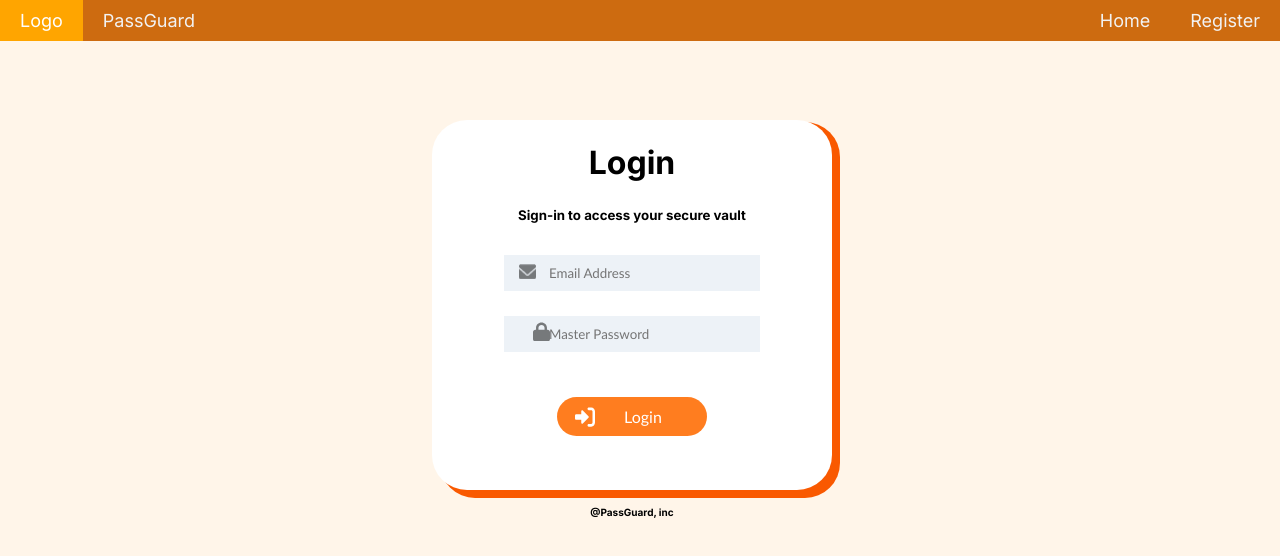
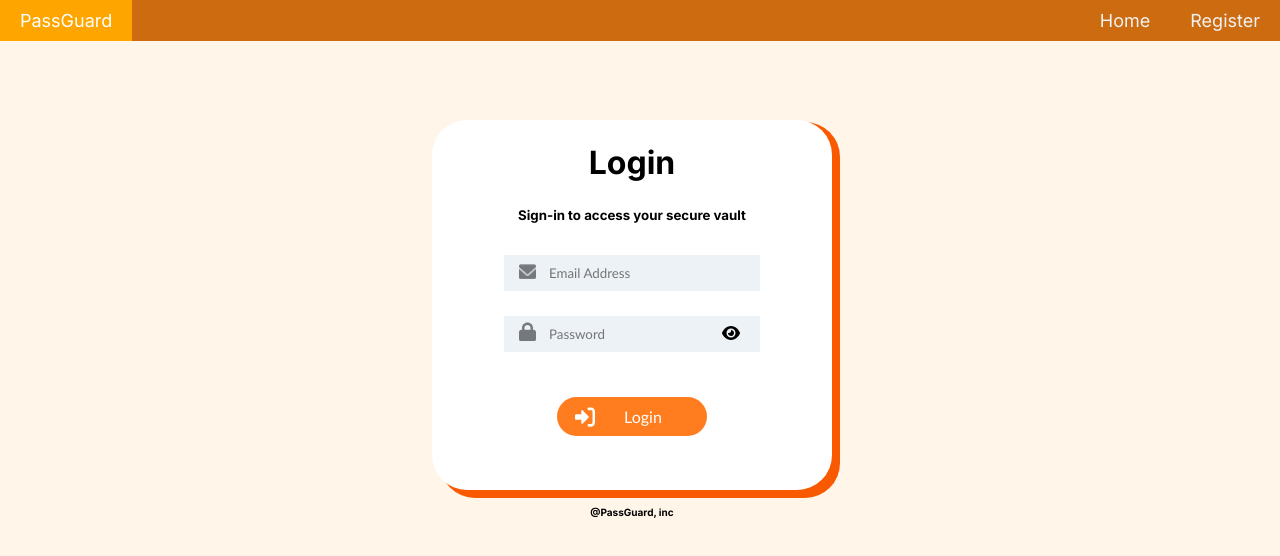
Before and after one commit to haekal-alg/PassGuard, a React (Create React App) app in the folder client/: page /login in a window 1280 px wide. Shown: the top 556 px of the page. Built offline with nearby package versions, Linux system fonts and the light colour scheme.

Commit message:
add hide & show password, fix UI vault secure notes

```diff
--- a/client/package.json
+++ b/client/package.json
@@ -3,6 +3,9 @@
 	"version": "0.1.0",
 	"private": true,
 	"dependencies": {
+		"@fortawesome/fontawesome-svg-core": "^6.2.1",
+		"@fortawesome/free-solid-svg-icons": "^6.2.1",
+		"@fortawesome/react-fontawesome": "^0.2.0",
 		"@testing-library/jest-dom": "^5.11.6",
 		"@testing-library/react": "^11.2.2",
 		"@testing-library/user-event": "^12.5.0",
@@ -13,6 +16,7 @@
 		"generate-password": "^1.7.0",
 		"react": "^18.0.0",
 		"react-dom": "^18.0.0",
+		"react-hook-form": "^7.40.0",
 		"react-router-dom": "^6.4.3",
 		"react-scripts": "4.0.1",
 		"react-toastify": "^9.0.0",
--- a/client/src/components/LoginPage.css
+++ b/client/src/components/LoginPage.css
@@ -1,9 +1,7 @@
-@import url("https://fonts.googleapis.com/css?family=inter:700");
-
 body {
   background-color: #FFF5E9;
   position: relative;
-  font-family: 'Inter', sans-serif;
+  font-family: 'Trebuchet MS', 'Lucida Sans Unicode', 'Lucida Grande', 'Lucida Sans', Arial, sans-serif;
 }
 
 .topnavMain {
@@ -93,7 +91,7 @@ label[id=emailLogin]:before {
 label[id=passwordLogin]:before {
   content: "";
   position: absolute;
-  right:210px;
+  right:224px;
   top: 45px;
   width: 17px;
   height: 19px;
@@ -161,3 +159,14 @@ label[id=passwordLogin] {
   font-size: x-small;
   font-weight: 600;
 }
+
+i {
+  position: absolute;
+  top: 70%;
+  right: 20px;
+}
+
+i:hover {
+  color: #e8690f;
+  cursor: pointer;
+}
--- a/client/src/components/LoginPage.js
+++ b/client/src/components/LoginPage.js
@@ -1,11 +1,13 @@
-// import styled, { css } from "styled-components";
 import React, { useRef, useState, useContext } from "react";
 import { useNavigate } from "react-router-dom";
 import { toast } from "react-toastify";
-import AuthContext from '../store/auth-context';
+import AuthContext from "../store/auth-context";
 import "react-toastify/dist/ReactToastify.css";
 import "./LoginPage.css";
+import { FontAwesomeIcon } from "@fortawesome/react-fontawesome";
+import { faEye} from "@fortawesome/free-solid-svg-icons";
 
+const eye = < FontAwesomeIcon icon={faEye} display={false} />;
 const cipher = require("../libs/cipher");
 
 function LoginPage() {
@@ -13,15 +15,24 @@ function LoginPage() {
 	const inputMasterPassword = useRef(null);
 	const navigate = useNavigate();
 
-    const authCtx = useContext(AuthContext);
+	const authCtx = useContext(AuthContext);
+	const [isLoading, setIsLoading] = useState(false);
 
-	const [ isLoading, setIsLoading ] = useState(false);
+	// Hide & show password
+	const [passwordShown, setPasswordShown] = useState(false);
+	const togglePasswordVisiblity = () => {
+		setPasswordShown(passwordShown ? false : true);
+	};
 
 	async function loginHandler() {
 		/* Input validation */
 		if (inputEmail.current.value === "") {
 			inputEmail.current.focus();
-			if (/^\w+([-]?\w+)*@\w+([-]?\w+)*(\.\w{2,3})+$/.test(inputEmail.current.value)) {
+			if (
+				/^\w+([-]?\w+)*@\w+([-]?\w+)*(\.\w{2,3})+$/.test(
+					inputEmail.current.value
+				)
+			) {
 				alert("Please enter a valid email address");
 				return;
 			}
@@ -46,11 +57,17 @@ function LoginPage() {
 		const emailField = inputEmail.current.value;
 		const masterPassField = inputMasterPassword.current.value;
 
-		const masterPasswordKey = cipher.hashDataWithSalt(masterPassField, emailField);
-		const masterPasswordHash = cipher.hashDataWithSalt(masterPassField, masterPasswordKey);
+		const masterPasswordKey = cipher.hashDataWithSalt(
+			masterPassField,
+			emailField
+		);
+		const masterPasswordHash = cipher.hashDataWithSalt(
+			masterPassField,
+			masterPasswordKey
+		);
 
 		/* Send data to server */
-		const response = await fetch("http://localhost:8080/api/login", {
+		const response = await fetch("http://localhost:5432/api/login", {
 			method: "POST",
 			body: JSON.stringify({
 				email: emailField,
@@ -75,10 +92,9 @@ function LoginPage() {
 	return (
 		<div className="body">
 			<div className="topnavMain">
-				<a href="#Logo">Logo</a>
-				<a href="#PassGuard">PassGuard</a>
+				<a href="/">PassGuard</a>
 				<div className="topnav-rightMain">
-					<a href="#Home">Home</a>
+					<a href="/">Home</a>
 					<a href="/register">Register</a>
 				</div>
 			</div>
@@ -96,19 +112,20 @@ function LoginPage() {
 					</label>
 					<label id="passwordLogin">
 						<input
-							autoComplete="off"
-							type="text"
-							placeholder="Master Password"
 							ref={inputMasterPassword}
+							placeholder="Password"
+							name="password"
+							type={passwordShown ? "text" : "password"}
 						/>
+						<i onClick={togglePasswordVisiblity}>{eye}</i>{" "}
 					</label>
 					<div>
 						<input
 							type="button"
-							value={(isLoading) ? "Logging in..." : "Login"}
-							className={(isLoading) ? "loginButtonLoading" : "loginButton"}
+							value={isLoading ? "Logging in..." : "Login"}
+							className={isLoading ? "loginButtonLoading" : "loginButton"}
 							onClick={loginHandler}
-							disabled={(isLoading) ? true : false}
+							disabled={isLoading ? true : false}
 						/>
 					</div>
 					<p className="copyrightLogin">@PassGuard, inc</p>
--- a/client/src/components/Popup.css
+++ b/client/src/components/Popup.css
@@ -66,4 +66,6 @@
 #message {
   width:400px;
   height:90px;
+  resize: none;
+  padding: 7px;
 }
--- a/client/src/components/RegisterPage.css
+++ b/client/src/components/RegisterPage.css
@@ -31,7 +31,7 @@ body {
 
 .main {
 	width: 400px;
-	height: 410px;
+	height: 430px;
 	position: absolute;
 	top: 10%;
 	left: 50%;
@@ -42,7 +42,7 @@ body {
 
 .efek {
 	width: 400px;
-	height: 414px;
+	height: 440px;
 	position: absolute;
 	top: -30%;
 	left: 48%;
@@ -89,8 +89,8 @@ label[id="email"]:before {
 label[id="master_password"]:before {
 	content: "";
 	position: absolute;
-  right: 210px;
-  top: 43px;
+	right: 224px;
+	top: 46px;
 	width: 17px;
 	height: 19px;
 	background: url("./resource/gembok_icon.svg");
@@ -102,19 +102,20 @@ label[id="retypeMaster_password"]:before {
 	width: 17px;
 	height: 19px;
 	left: 15px;
-  top: 2px;
+	top: 1px;
 	background: url("./resource/gembok_icon.svg");
 }
 
 label[id="retypeMaster_password"] {
 	bottom: 12px;
+	left: 10px;
 }
 
 label[id="username"]:before {
 	content: "";
 	position: absolute;
-  right: 210px;
-  top: 43px;
+	right: 224px;
+	top: 46px;
 	width: 17px;
 	height: 19px;
 	background: url("./resource/human_icon.svg");
@@ -122,8 +123,8 @@ label[id="username"]:before {
 
 .forgot {
 	position: inherit;
-  bottom: 60px;
-  left: 82px;
+	bottom: 85px;
+	left: 75px;
 	font-weight: 600;
 	font-size: 10px;
 	color: black;
@@ -171,6 +172,28 @@ label[id="username"]:before {
 
 #passwordStrengthMeter {
 	position: inherit;
-	left: 80px;
+	left: 70px;
 	bottom: 15px;
 }
+
+i {
+  position: absolute;
+  top: 70%;
+  right: 20px;
+}
+
+i:hover {
+  color: #e8690f;
+  cursor: pointer;
+}
+
+.eyeRetype {
+  position: inherit;
+  top: 0%;
+  right: 38px;
+}
+
+.eyeRetype:hover {
+  color: #e8690f;
+  cursor: pointer;
+}
--- a/client/src/components/RegisterPage.js
+++ b/client/src/components/RegisterPage.js
@@ -2,10 +2,12 @@ import React, { useRef, useState } from "react";
 import { useNavigate } from "react-router-dom";
 import { toast } from "react-toastify";
 import "react-toastify/dist/ReactToastify.css";
-
 import PasswordStrengthMeter from "./PasswordStrengthMeter";
 import "./RegisterPage.css";
+import { FontAwesomeIcon } from "@fortawesome/react-fontawesome";
+import { faEye} from "@fortawesome/free-solid-svg-icons";
 
+const eye = < FontAwesomeIcon icon={faEye} display={false} />;
 const cipher = require("../libs/cipher");
 
 function RegisterPage() {
@@ -15,8 +17,13 @@ function RegisterPage() {
 	const inputUsername = useRef(null);
 	const inputMasterPassword = useRef(null);
 	const inputMasterPasswordRetype = useRef(null);
+  	const [ isLoading, setIsLoading ] = useState(false);
 
-  const [ isLoading, setIsLoading ] = useState(false);
+	// Hide & show password
+	const [passwordShown, setPasswordShown] = useState(false);
+	const togglePasswordVisiblity = () => {
+	  setPasswordShown(passwordShown ? false : true);
+	};
 
 	async function createAccountHandler() {
 		var validRegex = /^[a-zA-Z0-9.!#$%&'*+/=?^_`{|}~-]+@[a-zA-Z0-9-]+(?:\.[a-zA-Z0-9-]+)*$/;
@@ -82,7 +89,7 @@ function RegisterPage() {
 			iv: Buffer.from(iv).toString("base64"),
 		};
 		// [TODO] simpan url dalam config file atau variabel
-		const response = await fetch("http://localhost:8080/api/register", {
+		const response = await fetch("http://localhost:5432/api/register", {
 			method: "POST",
 			body: JSON.stringify(registerData), // you have to use json.stringify otherwise it throws cors error? wat?!?
 			headers: { "Content-type": "application/json" },
@@ -107,8 +114,7 @@ function RegisterPage() {
 	return (
 		<div className="body">
 			<div className="topnavRegister">
-				<a href="#Logo">Logo</a>
-				<a href="#PassGuard">PassGuard</a>
+				<a href="/">PassGuard</a>
 				<div className="topnav-rightRegister">
 					<a href="/">Home</a>
 					<a href="/login">Login</a>
@@ -140,10 +146,12 @@ function RegisterPage() {
 						<input
 							value={Masterpassword}
 							ref={inputMasterPassword}
-							type="password"
+							name="password"
+							type={passwordShown ? "text" : "password"}
 							placeholder="Master Password"
 							onChange={(e) => setMPValue(e.target.value)}
 						/>
+						<i onClick={togglePasswordVisiblity}>{eye}</i>{" "}
 						<label id="passwordStrengthMeter">
 							<PasswordStrengthMeter password={Masterpassword} />
 						</label>
@@ -154,13 +162,13 @@ function RegisterPage() {
 					<label id="retypeMaster_password">
 						<input
 							ref={inputMasterPasswordRetype}
-							type="password"
-							placeholder="Re-Type Master Password"
+							name="password"
+							type={passwordShown ? "text" : "password"}
+							placeholder="Master Password"
 						/>
+						<i  className="eyeRetype" onClick={togglePasswordVisiblity}>{eye}</i>{" "}
 					</label>
-
 					<a href="/login" className="forgot">Already have an account? Click here to login</a>
-
 					<div>
 						<input
 							type="button"
@@ -170,7 +178,6 @@ function RegisterPage() {
 							disabled={(isLoading) ? true : false}
 						/>
 					</div>
-
 					<br />
 					<p className="copyright">@PassGuard, inc</p>
 				</div>
```
Also changed, not shown: client/src/components/VaultPage.css (+8 -8 lines), client/src/components/VaultPage.js (+3 -9 lines), 1 other file (tests, documents, lock files or other folders). Lines whose indentation alone changed are shown as unchanged.
